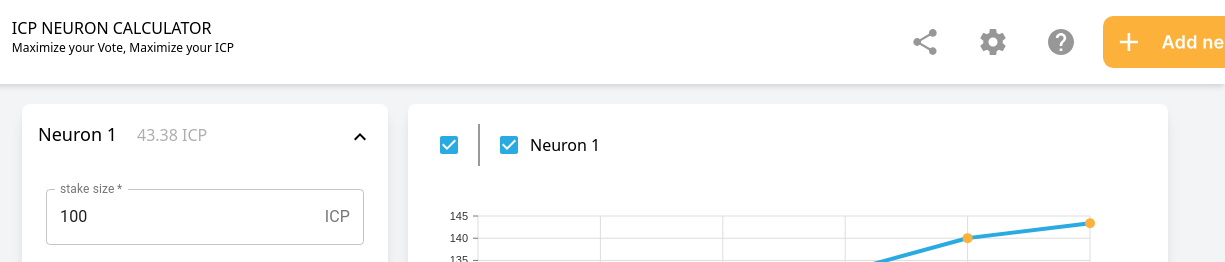
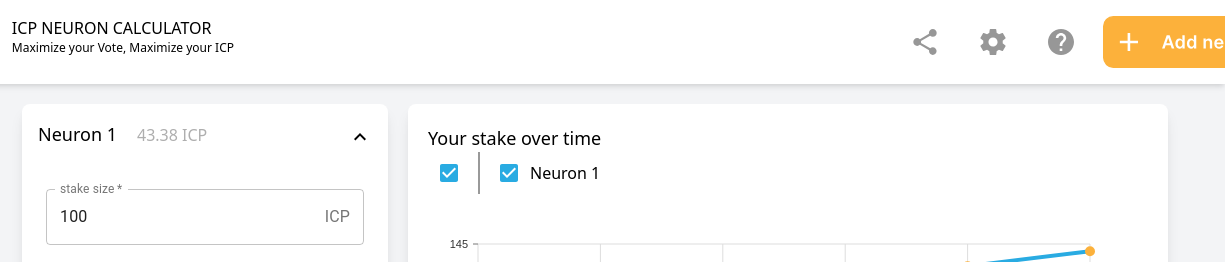
Before and after one commit to ocluf/stakingCalculator, a Gatsby site: page / in a window 1280 px wide. Shown: the top 262 px of the page, 55-1280 px from the left. Built offline with nearby package versions, Linux system fonts and the light colour scheme; Gatsby itself is replaced by a stand-in of ours.

Commit message:
add title to dashboard

```diff
--- a/src/components/Dashboard.tsx
+++ b/src/components/Dashboard.tsx
@@ -89,6 +89,7 @@ const ReturnStatistics = () => {
 const DashBoard = () => {
   return (
     <div className="hidden bg-white mt-5 p-5 w-dashboard min-h-dashboard shadow-lg rounded-lg lg:block">
+      <div className="font-medium text-lg"> Your stake over time</div>
       <NeuronSelector></NeuronSelector>
       <Chart />
       <ReturnStatistics />
--- a/src/types.d.ts
+++ b/src/types.d.ts
@@ -14,7 +14,11 @@ export interface CalculatorParameters {
   lockupPeriod: number
   startDate: Date
 }
-
+export interface Bucket {
+  year: number
+  timestamp: number
+  value: number
+}
 export interface GlobalParameters {
   stakedPerc: number
   averageMaturityLevel: number
```
